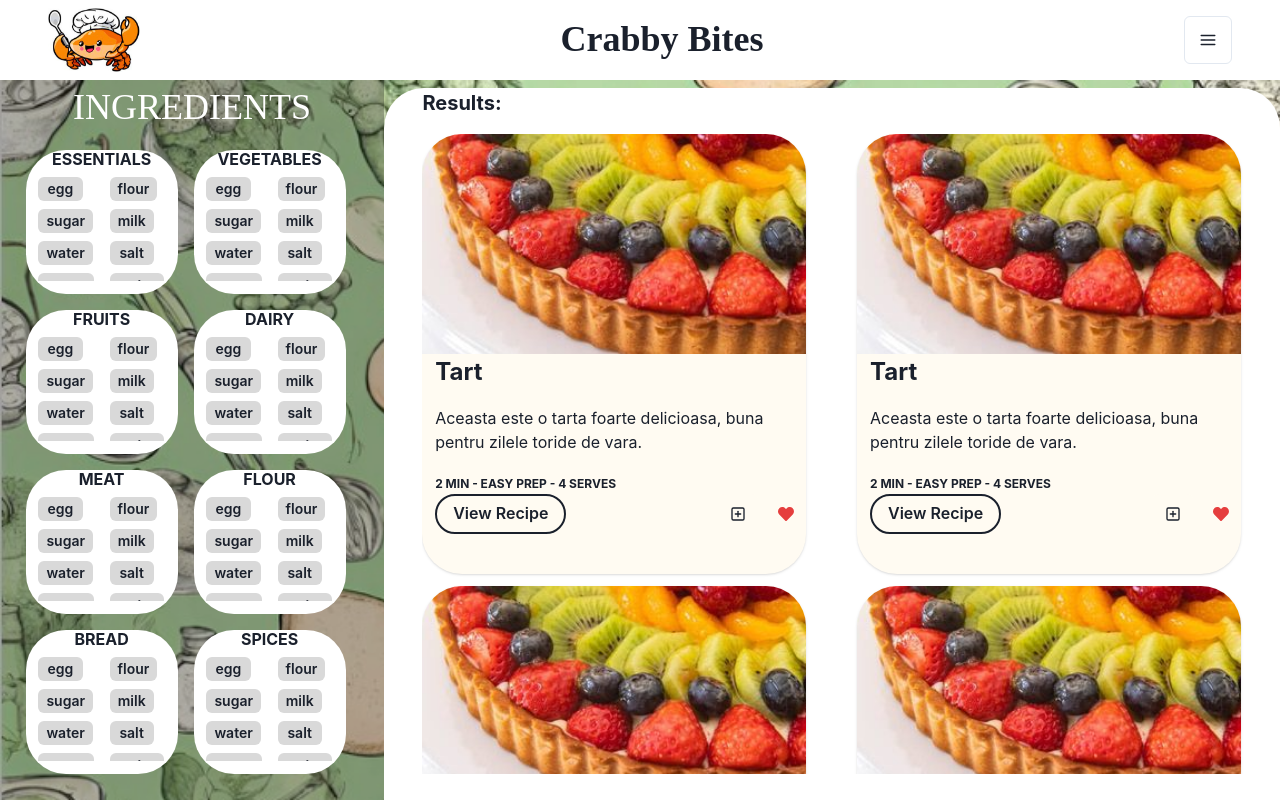
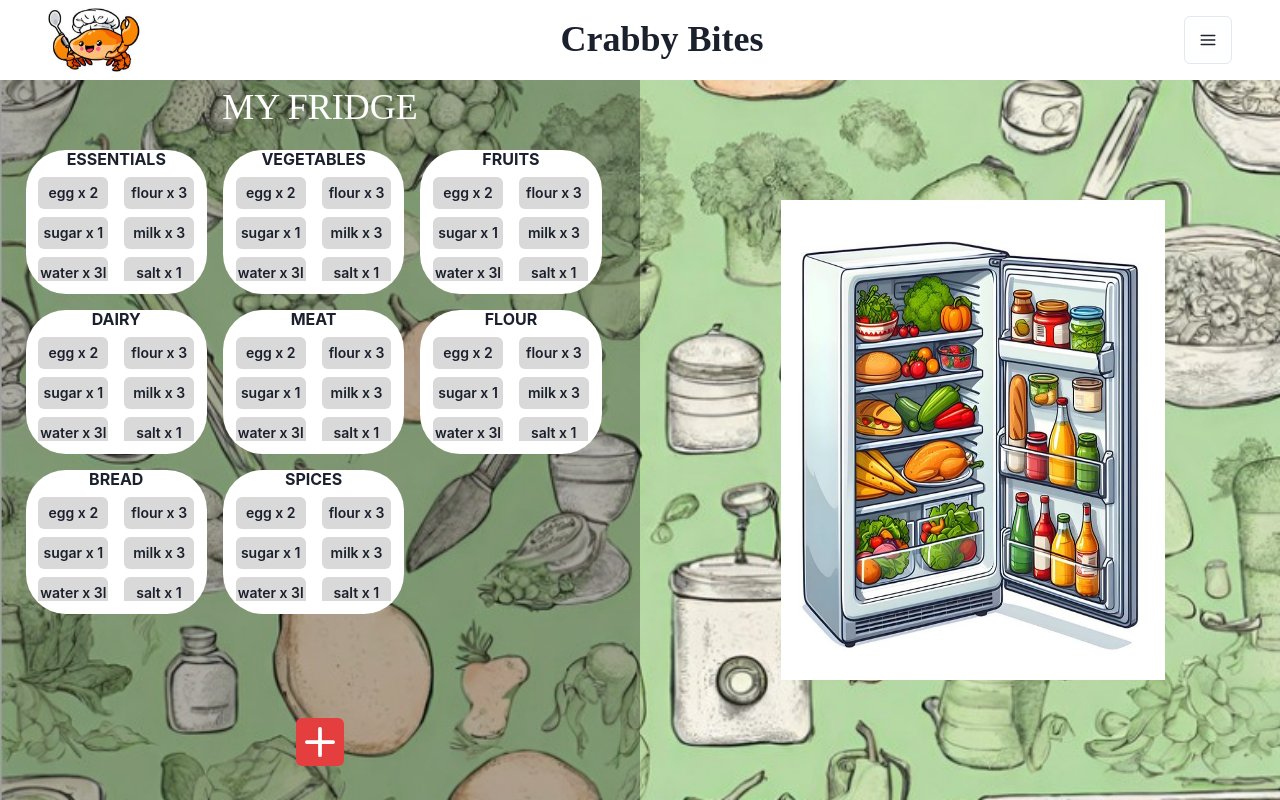
Before and after one commit to Bogdandragon/CrabbyBites, a React (Create React App) app in the folder frontend/: page / in a window 1280 px wide. Built offline with nearby package versions, Linux system fonts and the light colour scheme; the HTML template or start-up script is replaced by a standard one; a web font is replaced by a local one; what yup-password would draw is missing.

Commit message:
myfridgepage

```diff
--- a/frontend/src/App.jsx
+++ b/frontend/src/App.jsx
@@ -14,6 +14,7 @@ import RecipeAdminPage from './components/RecipeAdminPage/RecipeAdminPage'
 import UserAdminPage from './components/UserAdminPage/UserAdminPage'
 import RecipeFinderPage from './components/RecipeFinderPage/RecipeFinderPage';
 import AdminPage from './components/AdminPage/AdminPage';
+import MyFridgePage from './components/MyFridgePage/MyFridgePage';
 
 function App() {
 	// create routes for all components
@@ -33,7 +34,8 @@ function App() {
 						<Route path="/recipes/:id" element={<RecipePage />} />
 						<Route path="/admin/:type" element={<AdminPage />} />
 						<Route path="/*" element={<HomePage />} /> */}
-						<Route path="/*" element={<RecipeFinderPage />} />
+						{/* <Route path="/*" element={<RecipeFinderPage />} /> */}
+						<Route path="/*" element={<MyFridgePage />} />
 					</Routes>
 				</BrowserRouter>
 			</div>
--- /dev/null
+++ b/frontend/src/components/MyFridgePage/IngredientButton2.jsx
@@ -0,0 +1,17 @@
+import { Button, Stack } from '@chakra-ui/react';
+import { useBreakpointValue } from '@chakra-ui/react';
+
+function IngredientButton2({text, quantity}) {
+    const buttonSize = useBreakpointValue({ base: 'md', lg: 'sm' });
+    const fontSize = useBreakpointValue({base:'sm', md: 'xs', lg: 'sm' });
+
+    return (
+        <Stack direction='row' align='center'>
+            <Button type="Submit" bgColor='#D9D9D9' variant='solid' minW="80%"  size={buttonSize} fontSize={fontSize} >
+                {text} x {quantity}
+            </Button>
+        </Stack>
+    );
+}
+
+export default IngredientButton2;
--- /dev/null
+++ b/frontend/src/components/MyFridgePage/IngredientsCard2.jsx
@@ -0,0 +1,43 @@
+import { Box, Text, Image, Flex, Center, Spacer, Button, Stack, Badge, HStack } from "@chakra-ui/react";
+import { Card, CardBody } from "react-bootstrap";
+import InfoButton from "../Buttons/InfoButton";
+import { useBreakpointValue } from '@chakra-ui/react';
+import { SimpleGrid } from '@chakra-ui/react';
+import IngredientButton2 from "./IngredientButton2";
+import SubmitButton from "../Buttons/SubmitButton";
+
+
+
+function IngredientsCard2({typeIngredients, ingredientsList}) {
+    return (
+        <Box bgColor='white' borderRadius="5vh" h="18vh">
+
+                    <h6 style={{ fontWeight: 750 }}>{typeIngredients}</h6>
+                    <Box  bg='rgba(0, 0, 0, 0)' maxHeight="13vh" overflowY="auto" className='scrollable-box'
+                    pl={{base:'5vw',md:'4vw', lg:'1vw'}} pr={{base:'1vw', md:'4vw', lg:'1vw'}} pb={{base:'2vh', md:'1vw', lg:'1vh'}}
+                    style={{ scrollbarWidth: "none", msOverflowStyle: "none" }} // Hide scrollbar for Firefox and IE
+                    sx={{
+                        "&::-webkit-scrollbar": {
+                            display: "none" // Hide scrollbar for Chrome, Safari, and Opera
+                        }
+                    }}>
+                        <SimpleGrid columns={2} spacingX={{base:'2', lg:'4'}} spacingY={2}>
+
+                            <IngredientButton2 text="egg" quantity='2'/>
+                            <IngredientButton2 text="flour" quantity={3}/>
+                            <IngredientButton2 text="sugar" quantity={1}/>
+                            <IngredientButton2 text="milk" quantity={3}/>
+                            <IngredientButton2 text="water" quantity="3l"/>
+                            <IngredientButton2 text="salt" quantity={1}/>
+                            <IngredientButton2 text="pepper" quantity={1}/>
+                            <IngredientButton2 text="water" quantity={1}/>
+                            <IngredientButton2 text="oil" quantity={1}/>
+                            <IngredientButton2 text="yeast" quantity={1}/>
+
+                        </SimpleGrid>
+           </Box>
+        </Box>
+    );
+}
+
+export default IngredientsCard2;
--- /dev/null
+++ b/frontend/src/components/MyFridgePage/MyFridgePage.jsx
@@ -0,0 +1,41 @@
+import Page from "../Page/Page";
+import { Text } from '@chakra-ui/react';
+import { Stack, HStack, VStack } from '@chakra-ui/react';
+import { SimpleGrid, Box, Checkbox, Card, Center } from '@chakra-ui/react'
+import { useNavigate } from 'react-router-dom';
+import { useBreakpointValue } from '@chakra-ui/react';
+import { Show } from '@chakra-ui/react';
+import TransparentSidebar2 from "./Sidebar2";
+import { Image } from '@chakra-ui/react';
+import { Flex } from '@chakra-ui/react';
+
+
+function MyFridgePage () {
+    const navigate = useNavigate();
+    const isSmallScreen = useBreakpointValue({ base: true, md: false });
+
+    return (
+        <Page navigate={navigate}>
+            <Box w='100vw' h='90vh'>
+                <Box
+                    bgImage={'cookingBackground.jpeg'}
+                    bgPosition='center'
+                    bgSize='cover'
+                    bgRepeat='no-repeat'
+                    bgClip={'border-box'}
+                    w='100%' h='100%'>
+                        <TransparentSidebar2 />
+                        <Show above='md'>
+                            <Image src='fridge.jpeg' alt='fridge' w='30vw' h='60vh' position='absolute' right='9vw' top='25vh'/>
+                        </Show>
+                </Box>
+            </Box>
+        </Page>
+
+
+    );
+}
+
+
+
+export default MyFridgePage;
--- /dev/null
+++ b/frontend/src/components/MyFridgePage/Sidebar2.jsx
@@ -0,0 +1,104 @@
+import React, { useEffect } from 'react'
+import { Text } from '@chakra-ui/react';
+import { Box } from '@chakra-ui/react';
+import {Stack} from '@chakra-ui/react'
+import IngredientsCard2 from './IngredientsCard2';
+import { SimpleGrid } from '@chakra-ui/react';
+import { IconButton } from '@chakra-ui/react';
+import { AddIcon } from '@chakra-ui/icons';
+import { useDisclosure } from '@chakra-ui/react';
+import { Modal, ModalOverlay, ModalContent, ModalHeader, ModalCloseButton, ModalBody } from '@chakra-ui/react';
+import {
+    FormControl,
+    FormLabel,
+    FormErrorMessage,
+    FormHelperText,
+  } from '@chakra-ui/react'
+import SubmitButton from '../Buttons/SubmitButton'
+import { Field, useFormik } from 'formik';
+import { Input, Button } from '@chakra-ui/react';
+import { Center } from '@chakra-ui/react';
+import * as Yup from 'yup'
+import { NumberInput, NumberInputField, NumberInputStepper, NumberIncrementStepper, NumberDecrementStepper } from "@chakra-ui/react"
+
+
+
+function TransparentSidebar2() {
+    const { isOpen, onOpen, onClose } = useDisclosure();
+    const formikAddIngredient = useFormik({
+        initialValues: {
+          ingredient: '',
+          quantity: 0
+        },
+        onSubmit: (values) => {},
+        validationSchema: Yup.object().shape({
+            ingredient: Yup.string().required('Required field'),
+            quantity: Yup.number().positive().integer().required('Required field')
+        })
+    })
+  return (
+        <Box h={{base: "100%", md: "90vh"}} w={{base: '100%', md: "50vw"}} bg='rgba(0, 0, 0, 0.3)' >
+           <Text color="white" fontSize="4xl" className='title-font'>MY FRIDGE</Text>
+           <Box h={{base: "100%", md: "70vh"}} w={{base: '100%', md: "50vw"}} bg='rgba(0, 0, 0, 0)'
+           maxHeight={{base:"80%", md:"80vh"}} overflowY="auto" className='scrollable-box' pl='2vw' pr='3vw' pb='1vh'
+           style={{ scrollbarWidth: "none", msOverflowStyle: "none" }} // Hide scrollbar for Firefox and IE
+                    sx={{
+                        "&::-webkit-scrollbar": {
+                            display: "none" // Hide scrollbar for Chrome, Safari, and Opera
+                        }
+                    }}
+
+           >
+                <SimpleGrid columns={{base:2, lg:3}} spacing={4}>
+                <IngredientsCard2 typeIngredients="ESSENTIALS"/>
+                <IngredientsCard2 typeIngredients="VEGETABLES"/>
+                <IngredientsCard2 typeIngredients="FRUITS"/>
+                <IngredientsCard2 typeIngredients="DAIRY"/>
+                <IngredientsCard2 typeIngredients="MEAT"/>
+                <IngredientsCard2 typeIngredients="FLOUR"/>
+                <IngredientsCard2 typeIngredients="BREAD"/>
+                <IngredientsCard2 typeIngredients="SPICES"/>
+                </SimpleGrid>
+           </Box>
+           <IconButton
+                  mt='1vh'
+                  aria-label='Add ingredient'
+                  isRound={false}
+                  variant='solid'
+                  colorScheme='red'
+                  boxSize='12'
+                  fontSize='30'
+                  icon={<AddIcon />}
+                  onClick={onOpen}/>
+
+            <Modal isOpen={isOpen} onClose={onClose}>
+                        <ModalOverlay />
+                        <ModalContent>
+                            <ModalHeader>Add Ingredient</ModalHeader>
+                            <ModalCloseButton />
+                        <ModalBody>
+                            <FormControl onSubmit={formikAddIngredient.handleSubmit}>
+                            <FormControl isRequired>
+                                <FormLabel>Ingredient name</FormLabel>
+                                <Input placeholder='Ingredient name' />
+                            </FormControl>
+                            <FormControl>
+                                <FormLabel>Quantity</FormLabel>
+                                <NumberInput min={0}>
+                                    <NumberInputField />
+                                    <NumberInputStepper>
+                                    <NumberIncrementStepper />
+                                    <NumberDecrementStepper />
+                                    </NumberInputStepper>
+                                </NumberInput>
+                            </FormControl>
+                            <Center pt='3vh'><SubmitButton text="Add your ingredient" onClick={formikAddIngredient.handleSubmit}/></Center>
+                            </FormControl>
+                        </ModalBody>
+                        </ModalContent>
+                    </Modal>
+        </Box>
+  );
+}
+
+export default TransparentSidebar2;
--- a/frontend/src/components/RecipeFinderPage/TransparentSidebar.jsx
+++ b/frontend/src/components/RecipeFinderPage/TransparentSidebar.jsx
@@ -1,4 +1,3 @@
-import {useDisclosure, Button} from '@chakra-ui/react'
 import React, { useEffect } from 'react'
 import { Text } from '@chakra-ui/react';
 import { Box } from '@chakra-ui/react';
@@ -17,9 +16,7 @@ function TransparentSidebar() {
                         "&::-webkit-scrollbar": {
                             display: "none" // Hide scrollbar for Chrome, Safari, and Opera
                         }
-                    }}
-
-           >
+                    }}  >
                 <SimpleGrid columns={2} spacing={4}>
                 <IngredientsCard typeIngredients="ESSENTIALS"/>
                 <IngredientsCard typeIngredients="VEGETABLES"/>
```
Also changed, not shown: frontend/public/fridge.jpeg (added).
